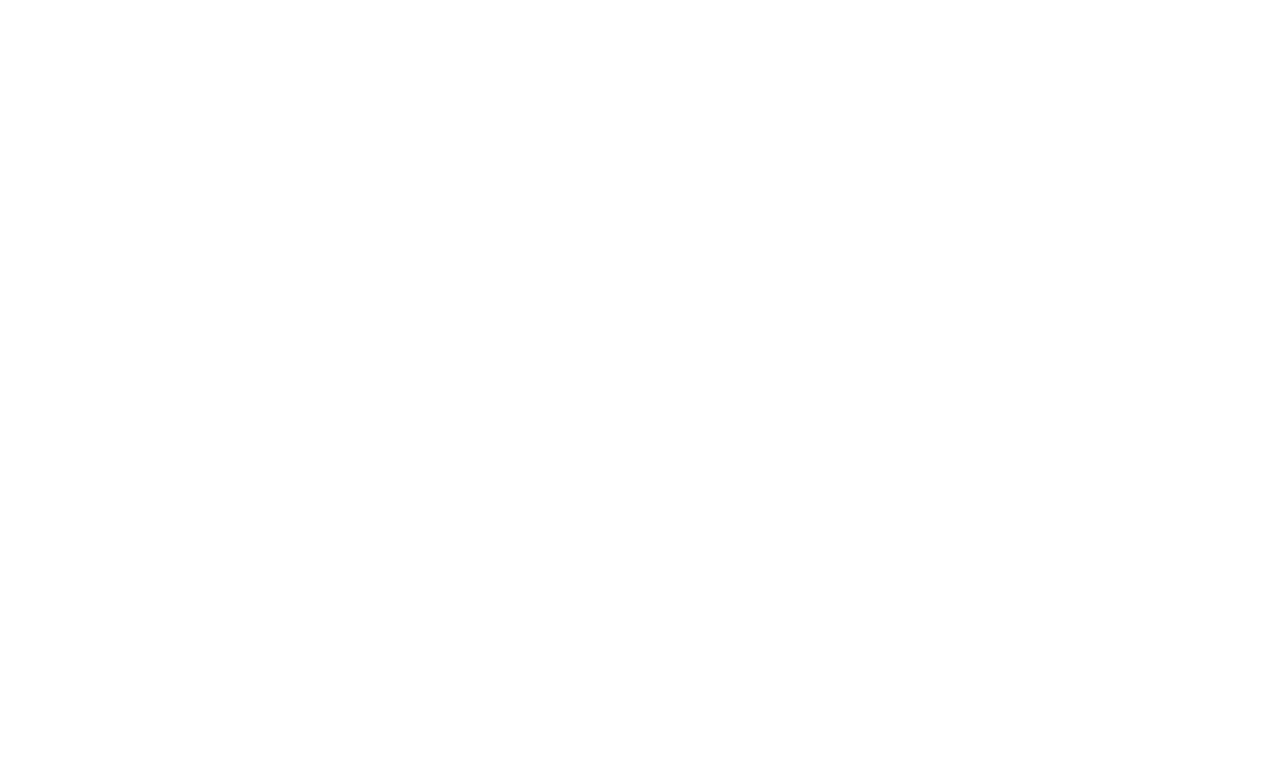
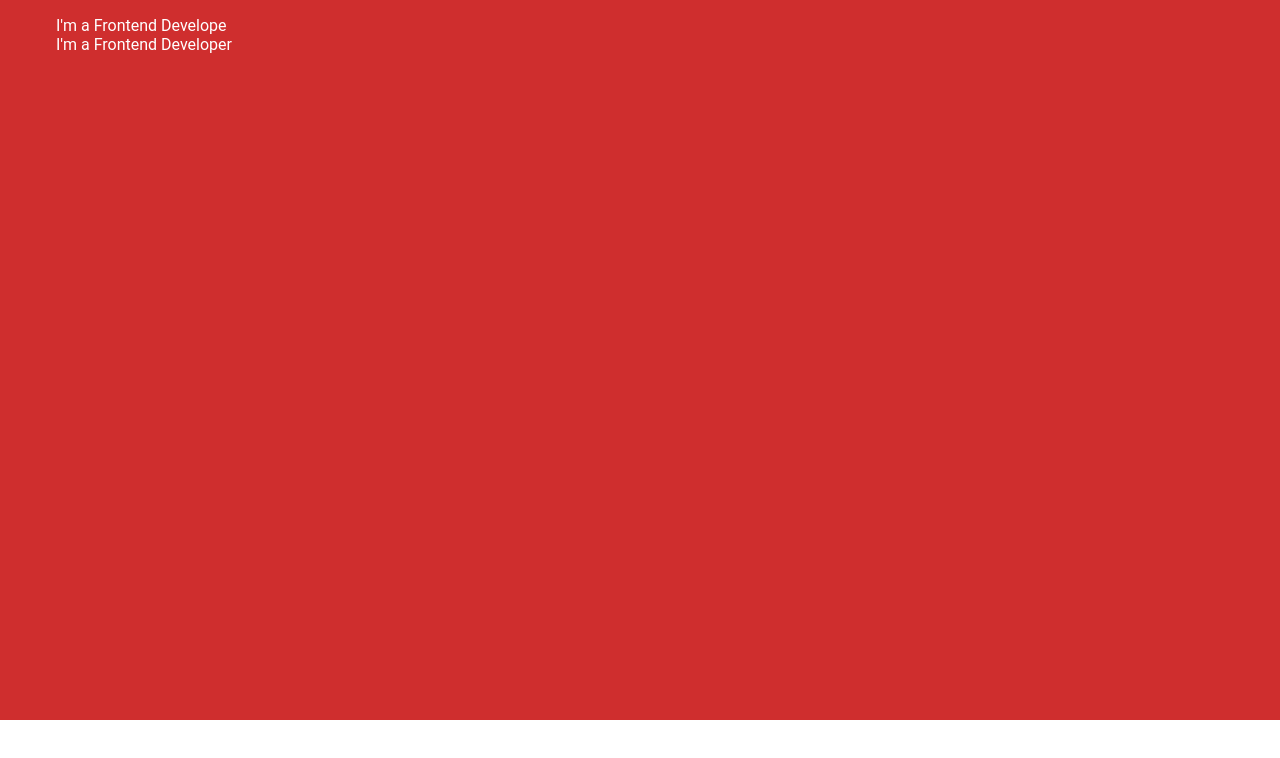
Before and after one commit to leeool/vestibulinho-ab-client, a React (Vite) app: page / in a window 1280 px wide. Shown: the top 758 px of the page. Built offline with nearby package versions, Linux system fonts and the light colour scheme.

Commit message:
✨ feat: add global styles

```diff
--- a/package.json
+++ b/package.json
@@ -9,6 +9,7 @@
     "preview": "vite preview"
   },
   "dependencies": {
+    "@types/react-typist": "^2.0.3",
     "axios": "^1.5.0",
     "framer-motion": "^10.16.1",
     "lucide-react": "^0.279.0",
@@ -17,6 +18,8 @@
     "react-dom": "^18.2.0",
     "react-query": "^3.39.3",
     "react-router-dom": "^6.16.0",
+    "react-type-animation": "^3.1.0",
+    "react-typist": "^2.0.5",
     "styled-components": "^6.0.7",
     "vite-tsconfig-paths": "^4.2.1",
     "zustand": "^4.4.1"
--- a/src/App.tsx
+++ b/src/App.tsx
@@ -1,10 +1,12 @@
 import React from 'react'
 import { MainContainer } from '@/styles/global'
+import { Outlet } from 'react-router-dom'
 
 
 function App() {
   return (
     <MainContainer>
+      <Outlet />
     </MainContainer>
   )
 }
--- /dev/null
+++ b/src/components/TypeWriter/TypeWriter.tsx
@@ -0,0 +1,59 @@
+import React from 'react'
+
+const TypeWriter = () => {
+  const [currentText, setCurrentText] = React.useState("")
+  const [currentIndex, setCurrentIndex] = React.useState(0)
+  const [charIndex, setCharIndex] = React.useState(0);
+  const [paragraph, setParagraph] = React.useState<string[]>([])
+
+  const messages = [
+    "Hello, I'm a Frontend Developer",
+    "I'm a Frontend Developer",
+    "I'm a Frontend Developer",
+  ]
+
+  React.useEffect(() => {
+    const message = messages[currentIndex];
+
+    const typingInterval = setInterval(() => {
+      if (!messages[currentIndex]) return clearInterval(typingInterval)
+      if (charIndex < message.length) {
+        setCurrentText((prevMessage) => prevMessage + message.charAt(charIndex));
+        setCharIndex((prevCharIndex) => prevCharIndex + 1);
+      } else {
+        clearInterval(typingInterval);
+
+        setTimeout(() => {
+          setCurrentIndex((prevIndex) =>
+            prevIndex === messages.length - 1 ? prevIndex + 1 : prevIndex + 1
+          );
+          setCurrentText("");
+          setCharIndex(0);
+        }, 1000);
+      }
+    }, 50);
+
+    return () => clearInterval(typingInterval);
+  }, [currentIndex, charIndex]);
+
+  React.useEffect(() => {
+    setParagraph((prev) => {
+      console.log(prev.length, currentIndex)
+      if (prev.length + 1 === currentIndex) {
+        console.log(currentText)
+        return [...prev, currentText]
+      }
+      return [currentText]
+    })
+  }, [currentText, currentIndex])
+
+  return (
+    <div>
+      {paragraph.map((p) => (
+        <p>{p}</p>
+      ))}
+    </div>
+  )
+}
+
+export default TypeWriter
--- /dev/null
+++ b/src/pages/Home/Home.tsx
@@ -0,0 +1,17 @@
+import React from 'react'
+import { Background, Container } from './home.styled'
+import Typist from 'react-typist'
+import TypeWriter from '@/components/TypeWriter/TypeWriter'
+
+const Home = () => {
+
+  return (
+    <Container>
+      <Background />
+
+      <TypeWriter />
+    </Container>
+  )
+}
+
+export default Home
--- /dev/null
+++ b/src/pages/Home/home.styled.tsx
@@ -0,0 +1,15 @@
+import styled from 'styled-components'
+
+export const Container = styled.div`
+color: #fff;
+`
+
+export const Background = styled.div`
+background-color: #CF2E2E;
+position: absolute;
+width: 100%;
+left: 0;
+top: 0;
+height: 90vh;
+z-index: -1;
+`
--- /dev/null
+++ b/src/pages/Home/index.ts
@@ -0,0 +1,3 @@
+import Home from "./Home";
+
+export default Home
--- a/src/styles/global.tsx
+++ b/src/styles/global.tsx
@@ -10,4 +10,11 @@
 
 `
 
-export const MainContainer = styled.div``
+export const MainContainer = styled.div`
+max-width: 75rem;
+margin: 0 auto;
+padding: 1rem;
+min-height: 100vh;
+display: flex;
+flex-direction: column;
+`
```
Also changed, not shown: src/routes.tsx (+7 -0 lines), 1 other file (tests, documents, lock files or other folders).
